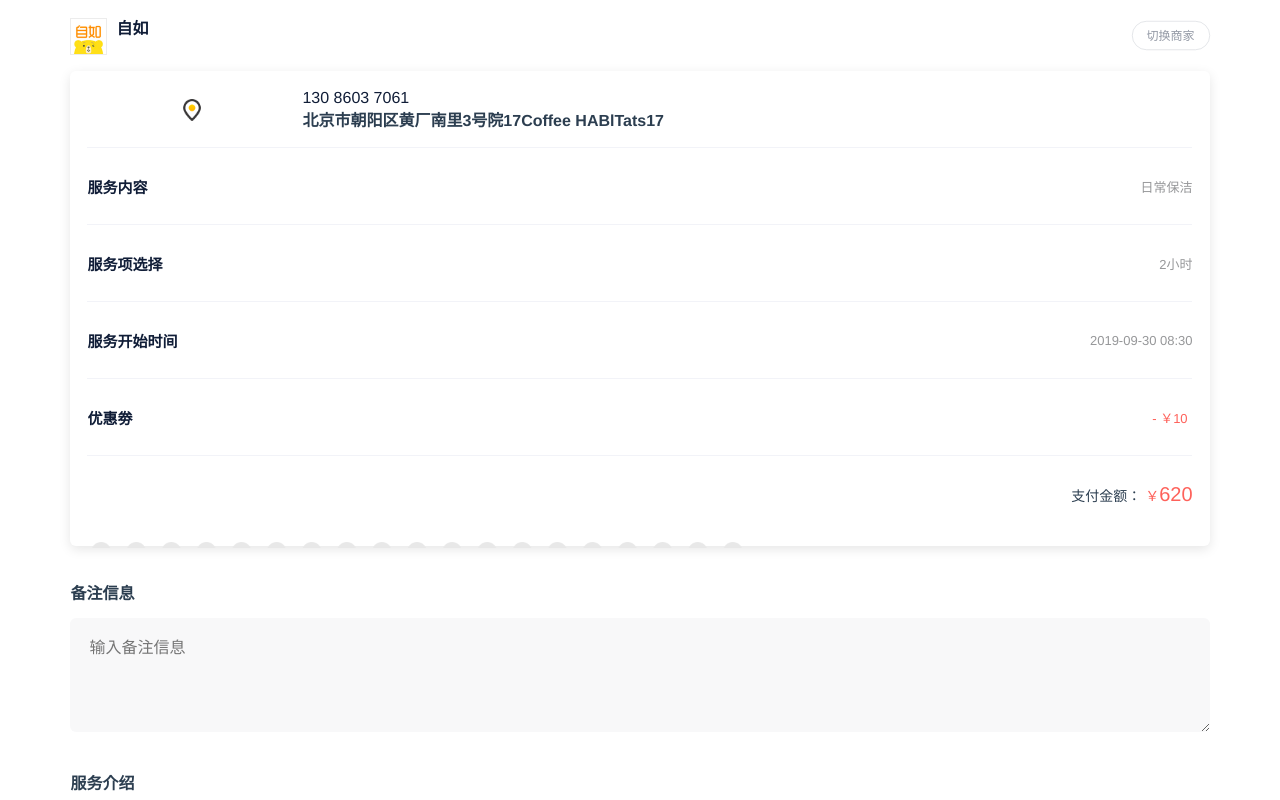
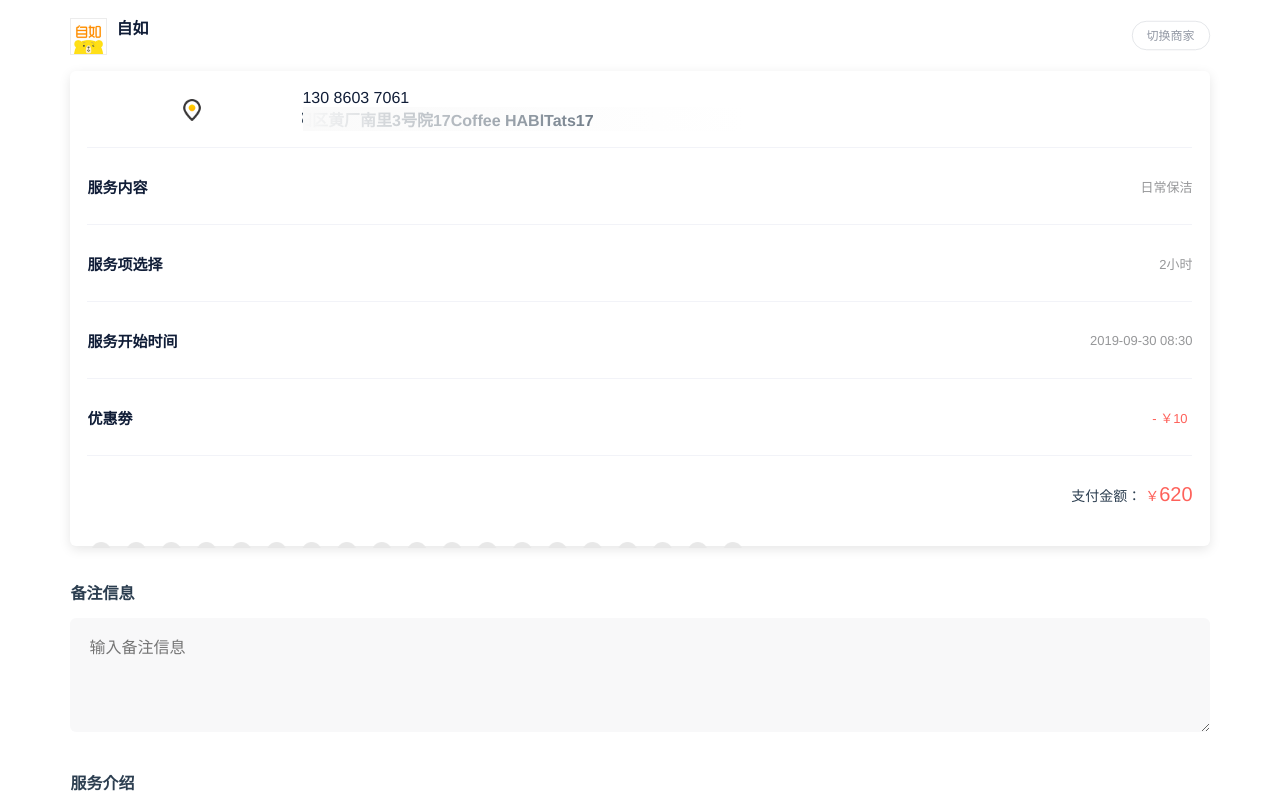
Before and after one commit to lvhuoshaonian/houseMoving, a Vue app: page /YuYueBaoJie in a window 1280 px wide. Shown: the top 800 px of the page. Built offline with nearby package versions, Linux system fonts and the light colour scheme; a small style sheet from the web is missing; what mint-ui would draw is missing.

Commit message:
upDate01

```diff
--- a/src/components/CleaningService/index.vue
+++ b/src/components/CleaningService/index.vue
@@ -94,7 +94,7 @@
                     msg = '请输入上门时间'
                     flag = false
                 }
-                if(!flag){
+                if(flag){
                     Toast(msg)
                 }else{
                     this.$router.push("/YuYueBaoJie")
--- a/src/components/MovingServe_02/index.vue
+++ b/src/components/MovingServe_02/index.vue
@@ -12,7 +12,7 @@
             <div class="nav-list">
                 <ul>
                     <li v-for="(item,index) in navList" :key="index"
-                        @click="toMoving(index)">
+                        @touchstart="toMoving(index)">
                         <div class="nav-img">
                             <img :src="item.img" alt="">
                         </div>
--- a/src/components/MovingServices/index.vue
+++ b/src/components/MovingServices/index.vue
@@ -98,7 +98,7 @@
                     msg = '请输入搬到地址'
                     flag = false
                 }
-                if(!flag){
+                if(flag){
                     Toast(msg)
                 }else{
                     this.$router.push("/YuYueMoving")
--- a/src/components/YuYueBaoJie/index.vue
+++ b/src/components/YuYueBaoJie/index.vue
@@ -223,7 +223,6 @@
     .address-cell-wrapper .address-cell-wrapper-item {
         text-align: left;
         width: 80%;
-        white-space: nowrap;
         overflow: hidden;
     }
     .address-cell-wrapper .address-cell-wrapper-item .double{
@@ -232,8 +231,36 @@
     }
     .address-cell-wrapper .address-cell-wrapper-item .blur-wrapper{
         position: relative;
+        width: 100%;
         font-size: 16px;
         font-weight: 700;
+        white-space: nowrap;
+        animation: marquee 10s linear infinite;
+        box-sizing: border-box;
+    }
+    .address-cell-wrapper .address-cell-wrapper-item .blur-wrapper::before{
+        position: absolute;
+        content: "";
+        display: block;
+        width: 50%;
+        height: 100%;
+        top: 0;
+        left: 1px;
+        background: linear-gradient(to left,rgba(250,250,250,0),rgba(250,250,250,1));
+    }
+    @media screen and (max-width: 320px){
+        .address-cell-wrapper .address-cell-wrapper-item,
+        .address-cell-wrapper .address-cell-wrapper-item .blur-wrapper{
+            font-size: 14px;
+        }
+    }
+    @keyframes marquee {
+        0% {
+            text-indent: 0;
+        }
+        100% {
+            text-indent: -8.8em;
+        }
     }
     .order-confirm-container .van-cell>p{
         flex: 1;
```
Also changed, not shown: 1 other file (tests, documents, lock files or other folders).
